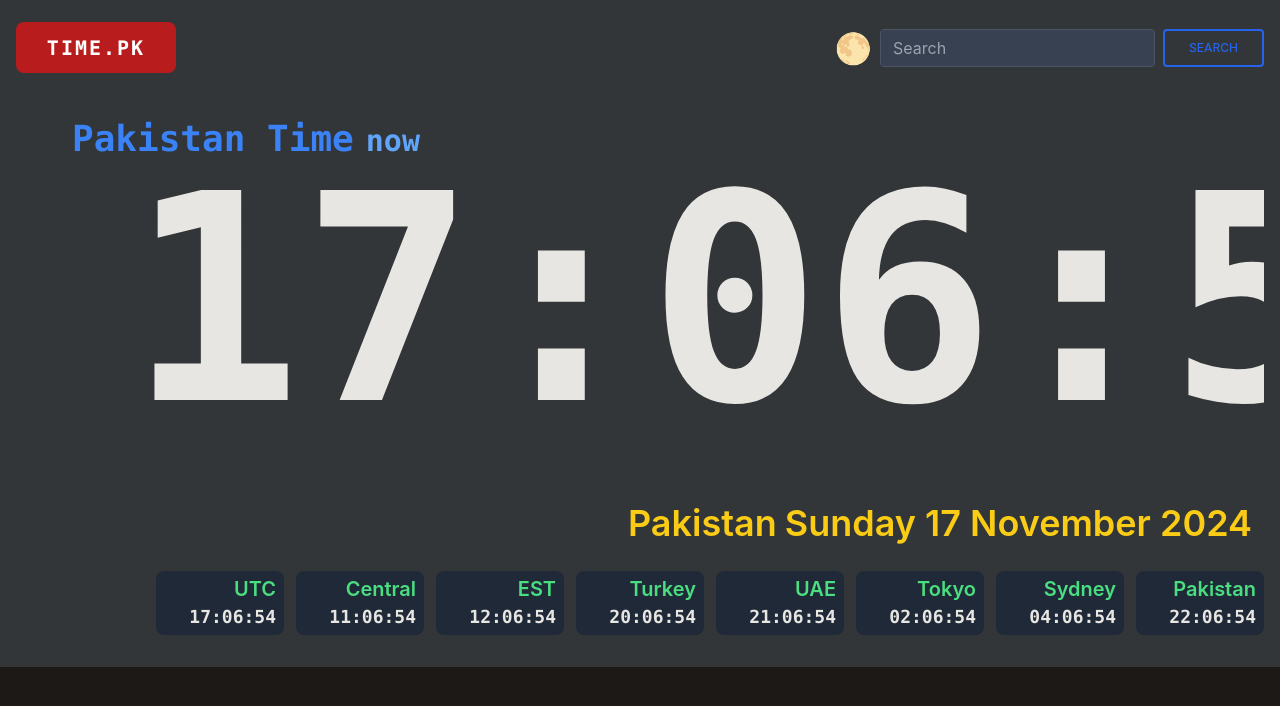
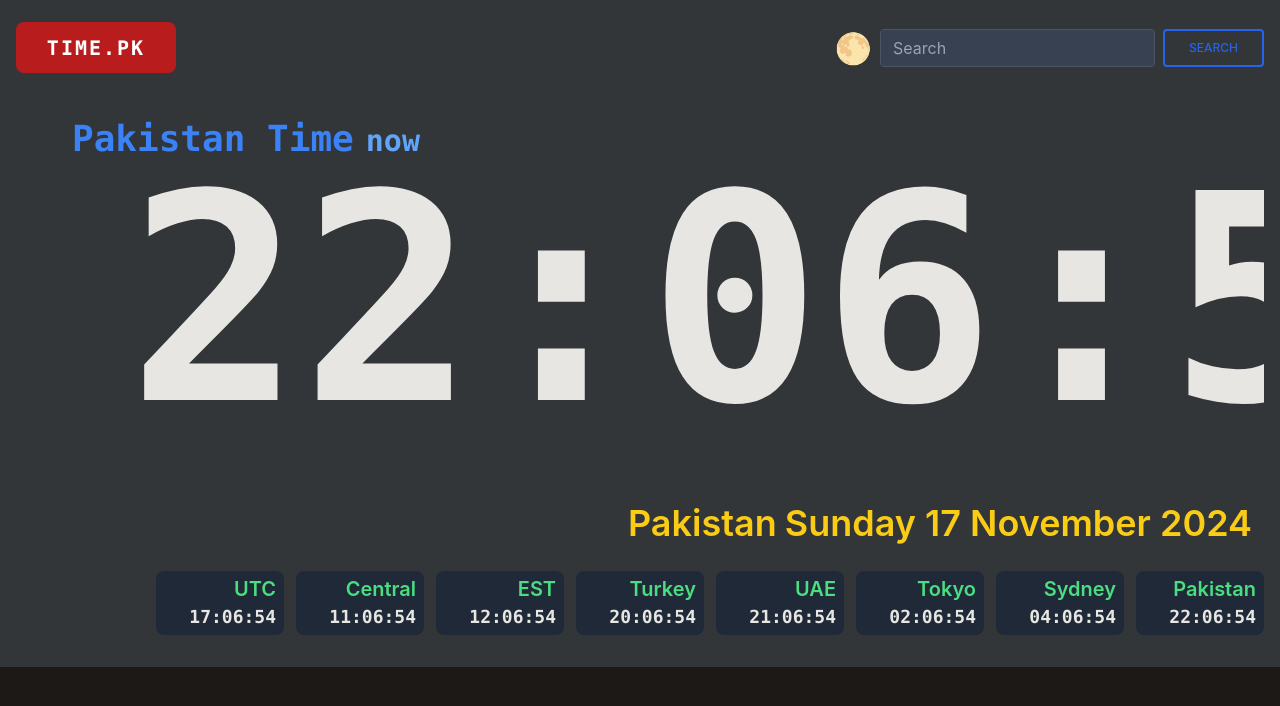
Before and after one commit to Usamazbr/Clock-TypeScript, a React (Create React App) app: page / in a window 1280 px wide. Shown: the top 706 px of the page. Built offline with nearby package versions, Linux system fonts and the light colour scheme.

Commit message:
Update TimeGauge.tsx

```diff
--- a/src/components/body/TimeGauge.tsx
+++ b/src/components/body/TimeGauge.tsx
@@ -3,7 +3,7 @@ import Timer from "./Timer";
 import zones from "../../data/capitals.json"; // Import the JSON file
 
 const TimeGauge = () => {
-  const [selectedZone, setSelectedZone] = useState({ name: "Pakistan", gmt: 0 });
+  const [selectedZone, setSelectedZone] = useState({ name: "Pakistan", gmt: 5 });
 
   const handleSelectZone = (zone: { name: string; gmt: number }) => {
     setSelectedZone(zone);
```
